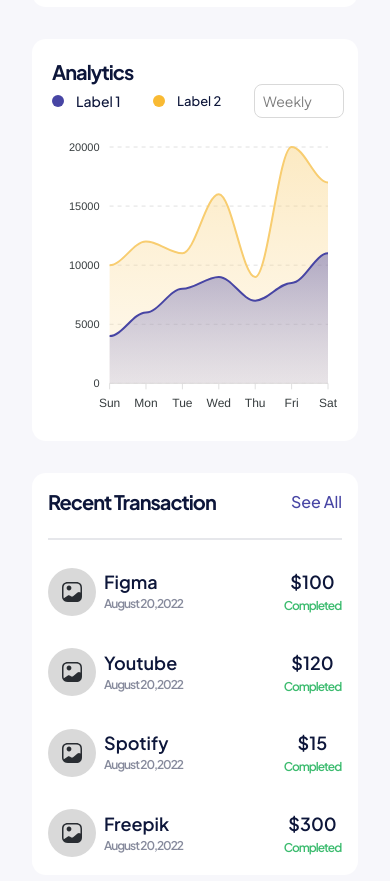
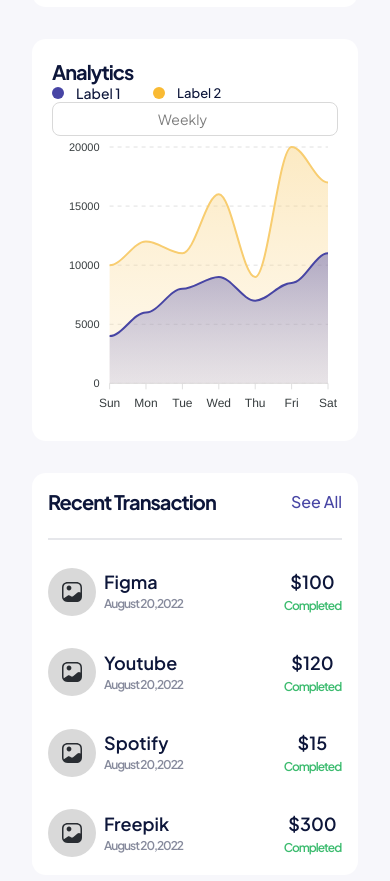
Before and after one commit to ankitrajstha/intuji-frontend-associate-challenge, a website built with Vite: page index.html in a window 390 px wide. Shown: the part 1534-2415 px from the top of the page. Built offline with nearby package versions, Linux system fonts and the light colour scheme; files whose address does not match are found by name.

Commit message:
fix(analytics): responsive for smaller mobile devices

```diff
--- a/src/css/_analytics.scss
+++ b/src/css/_analytics.scss
@@ -41,6 +41,10 @@
         display: flex;
         align-items: center;
         gap: 3.2rem;
+        @media (max-width: 768px) {
+          flex-wrap: wrap;
+          gap: 0;
+        }
 
         .analytics-labels-container {
           width: 17rem;
@@ -92,7 +96,7 @@
         }
       }
       .analytics-timeperiod-container {
-        width: 90rem;
+        max-width: 90rem;
         height: 3.4rem;
         padding: 0.8rem;
         border-radius: 0.8rem;
@@ -100,6 +104,11 @@
         display: flex;
         align-items: center;
         gap: 0.8rem;
+
+        @media (max-width: 768px) {
+          width: 100%;
+          justify-content: center;
+        }
 
         p {
           color: #7c7c7c;
```
